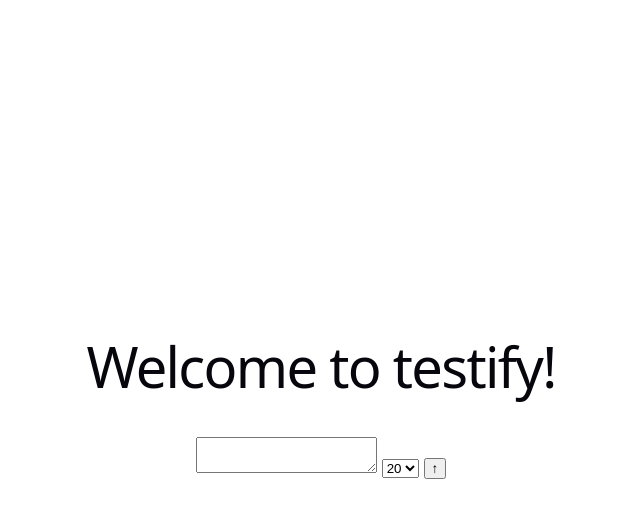
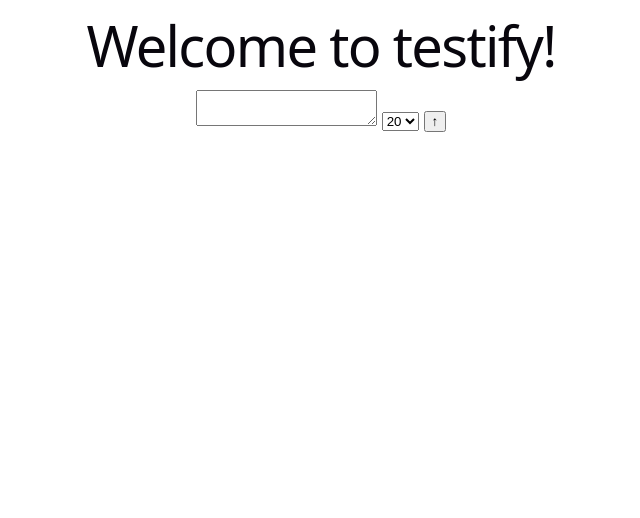
Before and after one commit to kahonker/testify-frontend, a Svelte app in the folder testify/: page / in a window 1280 px wide. Shown: the top 518 px of the page, without its empty margins (319-959 px from the left). Built offline with nearby package versions, Linux system fonts and the light colour scheme.

Commit message:
Polish class and id naming in App.svelte for clarity and consistency

```diff
--- a/testify/src/App.svelte
+++ b/testify/src/App.svelte
@@ -19,7 +19,7 @@
   }
 </script>
 
-<section id="main">
+<div id="app" class="app">
   {#if !questions}
     <Main setQuestionsFromChild={setQuestions} />
   {:else if !submitted}
@@ -27,4 +27,4 @@
   {:else}
     <ResultsView {questions} {refreshPage} />
   {/if}
-</section>
+</div>
```
